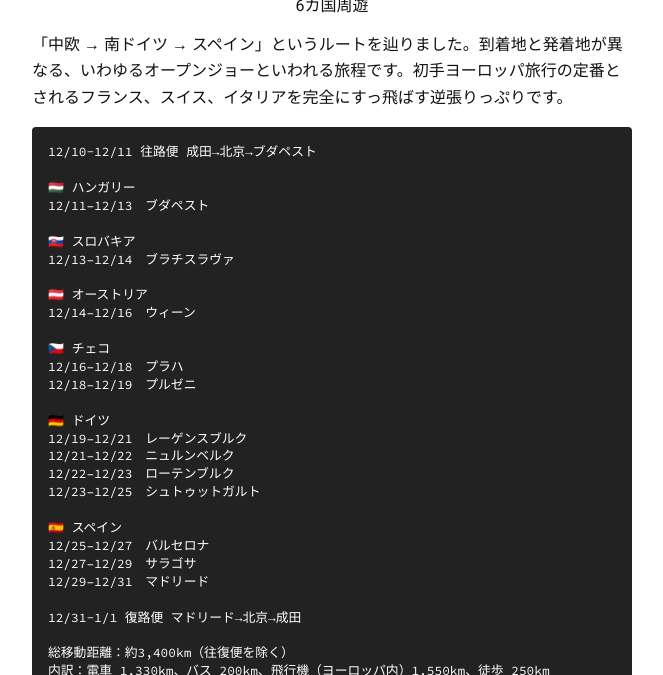
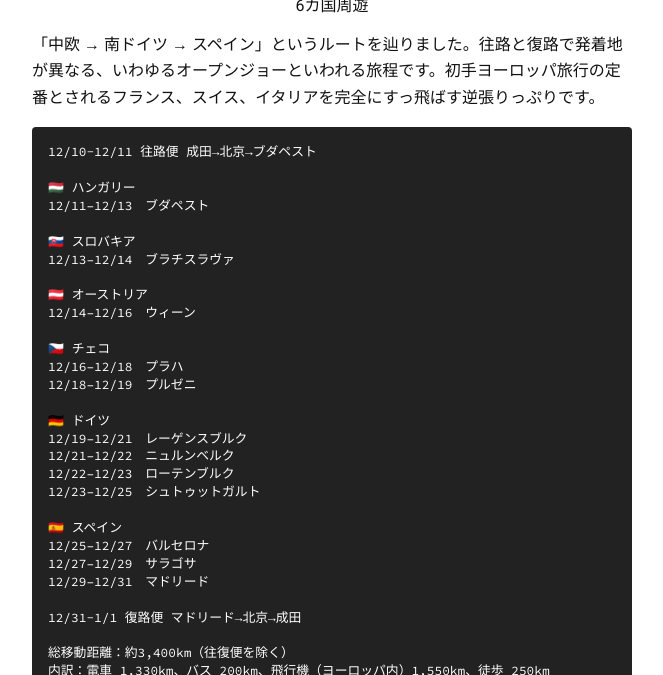
Before and after one commit to spira-unplugged/birusupi, a Jekyll site: the page built from _posts/2026-01-07-eurotrip.md, in a window 1280 px wide and 900 px high, scrolled down 1799 px, cut to the strip 225-900 px from the top of the window. Shown: the whole strip, without its empty margins (314-977 px from the left). Built offline with Jekyll 4.4.1, drawn with Linux system fonts in a browser that asks for light colours; comment, search, counter and statistics services are not loaded.

Commit message:
オープンジョーの説明を修正

````diff
--- a/_posts/2026-01-07-eurotrip.md
+++ b/_posts/2026-01-07-eurotrip.md
@@ -34,7 +34,7 @@ last_modified_at: 2025-01-09 00:00:00 +0900
 ![]({{ site.baseurl }}/assets/img/2026-01-07-eurotrip/map.png)
 <div style="text-align: center;">6カ国周遊</div>
 
-「中欧 → 南ドイツ → スペイン」というルートを辿りました。到着地と発着地が異なる、いわゆるオープンジョーといわれる旅程です。初手ヨーロッパ旅行の定番とされるフランス、スイス、イタリアを完全にすっ飛ばす逆張りっぷりです。
+「中欧 → 南ドイツ → スペイン」というルートを辿りました。往路と復路で発着地が異なる、いわゆるオープンジョーといわれる旅程です。初手ヨーロッパ旅行の定番とされるフランス、スイス、イタリアを完全にすっ飛ばす逆張りっぷりです。
 
 ```
 12/10-12/11 往路便 成田→北京→ブダペスト
````
Also changed, not shown: other parts of _posts/2026-01-07-eurotrip.md (+1 -1 lines).
